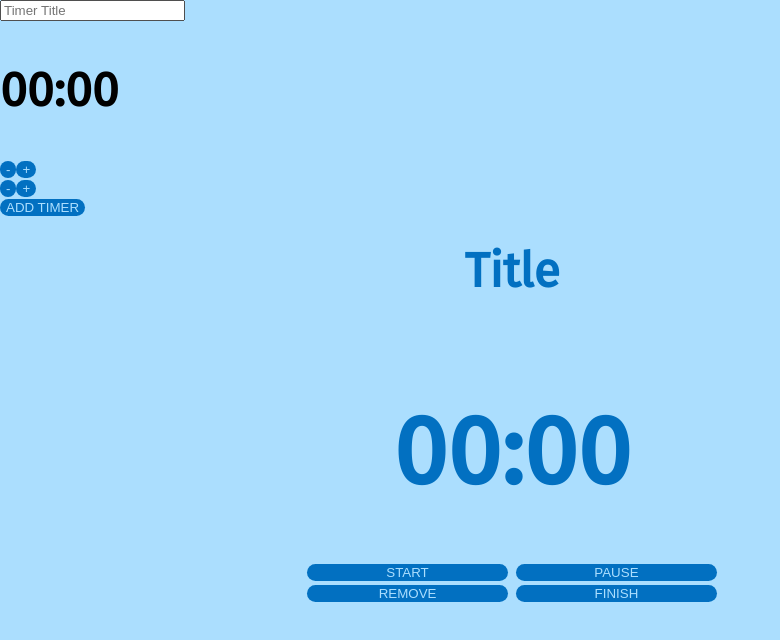
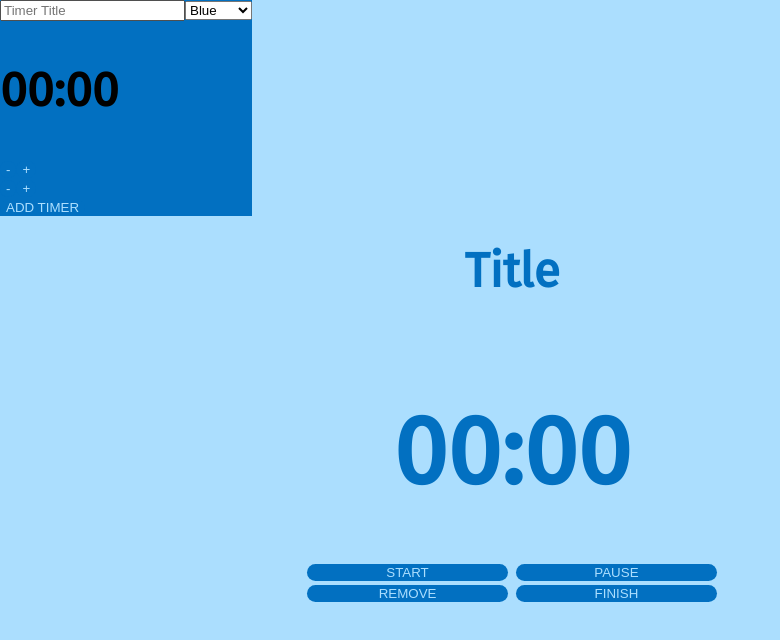
Before and after one commit to deadbelly/kj-timer, a React (Create React App) app: page / in a window 1280 px wide. Shown: the top 640 px of the page, without its empty margins (0-780 px from the left). Built offline with nearby package versions, Linux system fonts and the light colour scheme.

Commit message:
Set up controlled form for color

```diff
--- a/src/components/App/App.css
+++ b/src/components/App/App.css
@@ -34,8 +34,3 @@ main {
   align-items: center;
   color: var(--dark-color);
 }
-
-form {
-  position: absolute;
-  z-index: 10;
-}
--- a/src/components/App/App.js
+++ b/src/components/App/App.js
@@ -71,13 +71,13 @@ class App extends React.Component {
   }
 
   handleOnDragEnd = (result) => {
-    if (!result.destination) return;
+    if (result.destination) {
+      const items = Array.from(this.state.timers)
+      const [reorderedItem] = items.splice(result.source.index, 1)
+      items.splice(result.destination.index, 0, reorderedItem)
 
-    const items = Array.from(this.state.timers)
-    const [reorderedItem] = items.splice(result.source.index, 1)
-    items.splice(result.destination.index, 0, reorderedItem)
-
-    this.setState({timers: items})
+      this.setState({timers: items})
+    }
   }
 
   runAutostart = () => {
--- /dev/null
+++ b/src/components/TimerCreator/TimerCreator.css
@@ -0,0 +1,5 @@
+form {
+  background-color: var(--dark-color);
+  position: absolute;
+  z-index: 10;
+}
--- a/src/components/TimerCreator/TimerCreator.js
+++ b/src/components/TimerCreator/TimerCreator.js
@@ -1,6 +1,7 @@
 import React from 'react';
 import timeFormater from '../../timeFormater'
 import Draggable from 'react-draggable'
+import './TimerCreator.css'
 
 class TimerCreator extends React.Component {
   constructor() {
@@ -13,8 +14,8 @@ class TimerCreator extends React.Component {
     }
   }
 
-  updateTitle = (event) => {
-    this.setState({title: event.target.value})
+  updateForm = (event) => {
+    this.setState({[event.target.name]: event.target.value})
   }
 
   increment = (unit, event) => {
@@ -54,14 +55,24 @@ class TimerCreator extends React.Component {
   render() {
     return (
       <Draggable>
-        <form className='blue'>
+        <form className={this.state.color}>
           <input
             name='title'
             type='text'
             value={this.state.title}
             placeholder='Timer Title'
-            onChange={this.updateTitle}
+            onChange={this.updateForm}
           />
+          <select
+            name='color'
+            value={this.state.color}
+            onChange={this.updateForm}
+          >
+            <option value='blue'>Blue</option>
+            <option value='purple'>Purple</option>
+            <option value='orange'>Orange</option>
+            <option value='green'>Green</option>
+          </select>
           <h2>{timeFormater.format(this.state.seconds)}</h2>
           <div className="time-control">
             <div className="time-control--minutes">
--- a/src/index.js
+++ b/src/index.js
@@ -3,9 +3,4 @@ import ReactDOM from 'react-dom';
 import './index.css';
 import App from './components/App/App';
 
-ReactDOM.render(
-  <React.StrictMode>
-    <App />
-  </React.StrictMode>,
-  document.getElementById('root')
-);
+ReactDOM.render(<App />, document.getElementById('root'));
```
